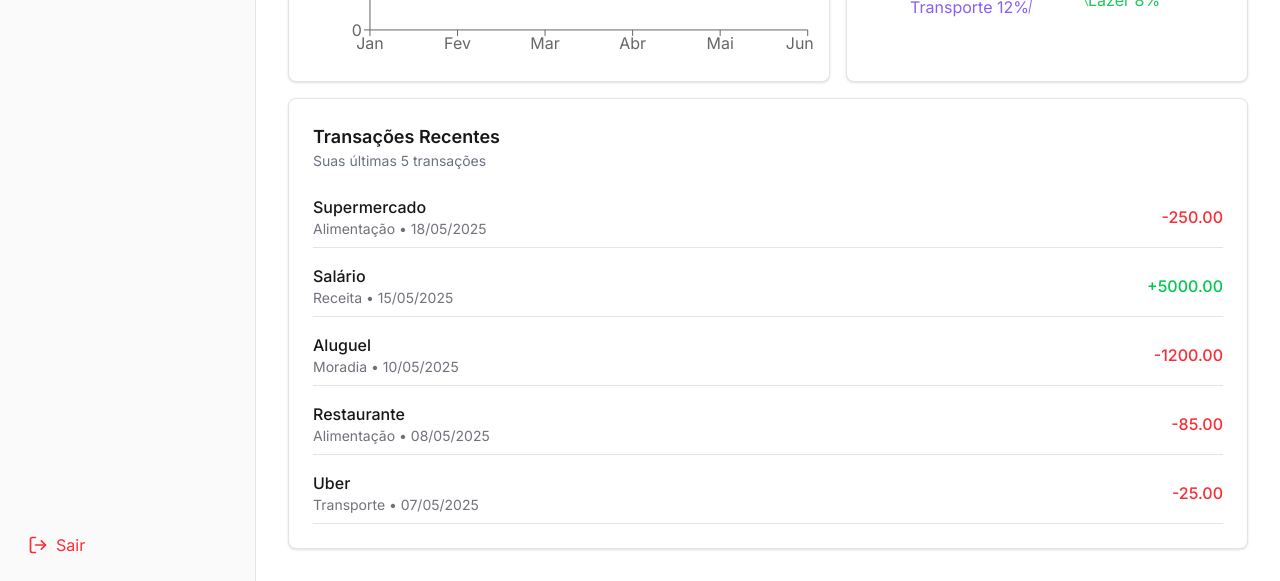
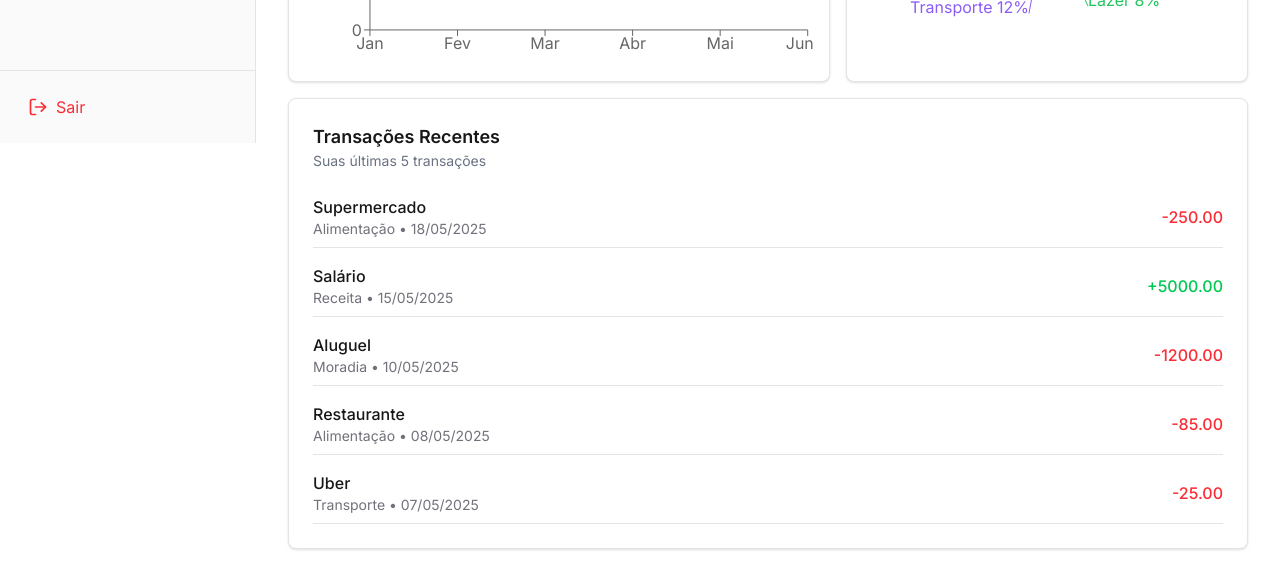
Before and after one commit to rodrigordgfs/CashWise-APP, a Next.js app: page /dashboard in a window 1280 px wide. Shown: the part 658-1239 px from the top of the page. Built offline with nearby package versions, Linux system fonts and the light colour scheme.

Commit message:
Make desktop sidebar occupy full height

```diff
--- a/src/components/ui/dashboard/SideBarDesktop/index.tsx
+++ b/src/components/ui/dashboard/SideBarDesktop/index.tsx
@@ -22,8 +22,9 @@ export const SideBarDesktop = () => {
     <aside
       className={`${
         isSidebarOpen ? "w-64" : "w-0"
-      } transition-all duration-300 overflow-hidden flex-col border-r border-zinc-200 dark:border-zinc-800 bg-zinc-50 dark:bg-zinc-900 hidden md:flex`}
+      } transition-all duration-300 overflow-hidden flex-col border-r border-zinc-200 dark:border-zinc-800 bg-zinc-50 dark:bg-zinc-900 hidden md:flex h-[calc(100vh-3.5rem)]`}
     >
+      <div className="flex flex-col flex-1">
         <div className="flex flex-col space-y-1 p-4">
           <NavItem
             href="/dashboard"
@@ -68,7 +69,8 @@ export const SideBarDesktop = () => {
             isActive={pathname.startsWith("/dashboard/profile")}
           />
         </div>
-      <div className="mt-auto p-4">
+      </div>
+      <div className="p-4 border-t border-zinc-200 dark:border-zinc-800">
         <button className="w-full flex items-center px-3 py-2 rounded-md text-red-500 dark:text-red-400 hover:bg-zinc-100 dark:hover:bg-zinc-800">
           <LogOut className="mr-2 h-5 w-5" />
           Sair
```
Lines whose indentation alone changed are shown as unchanged.
